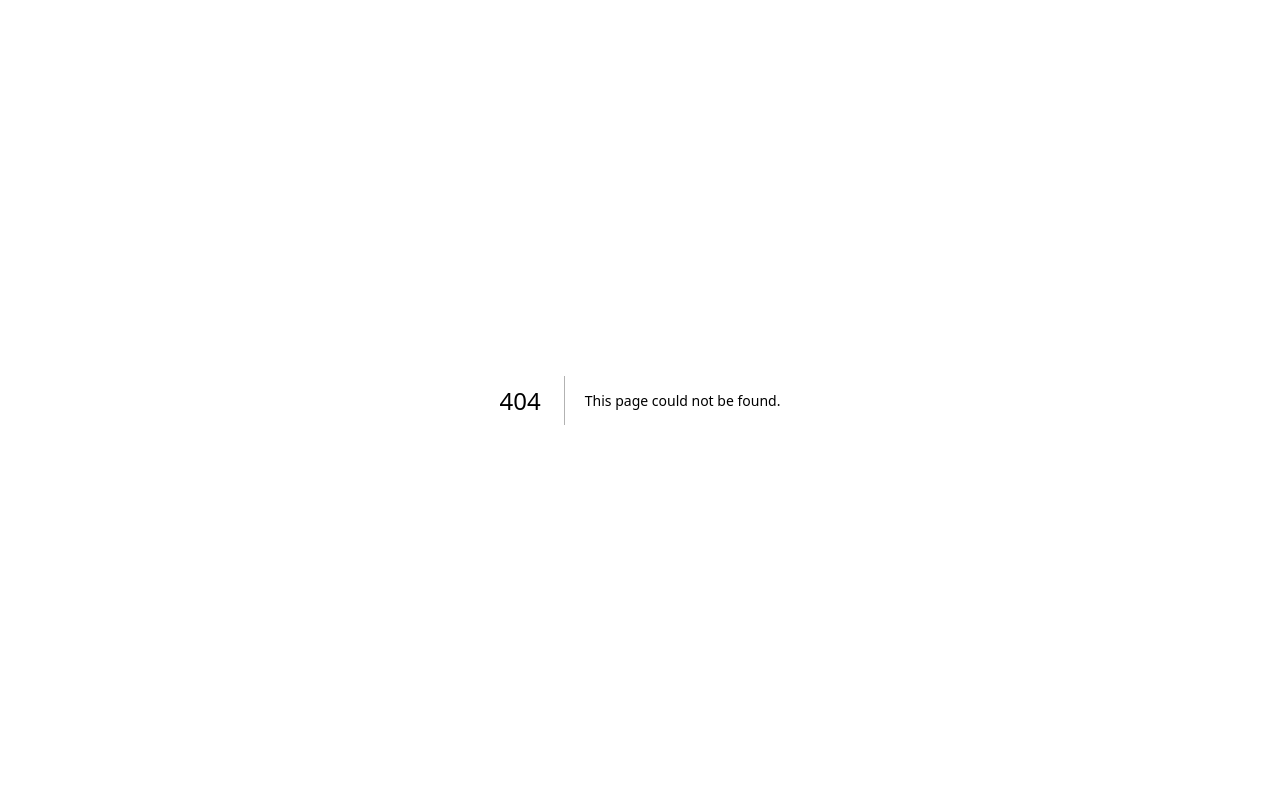
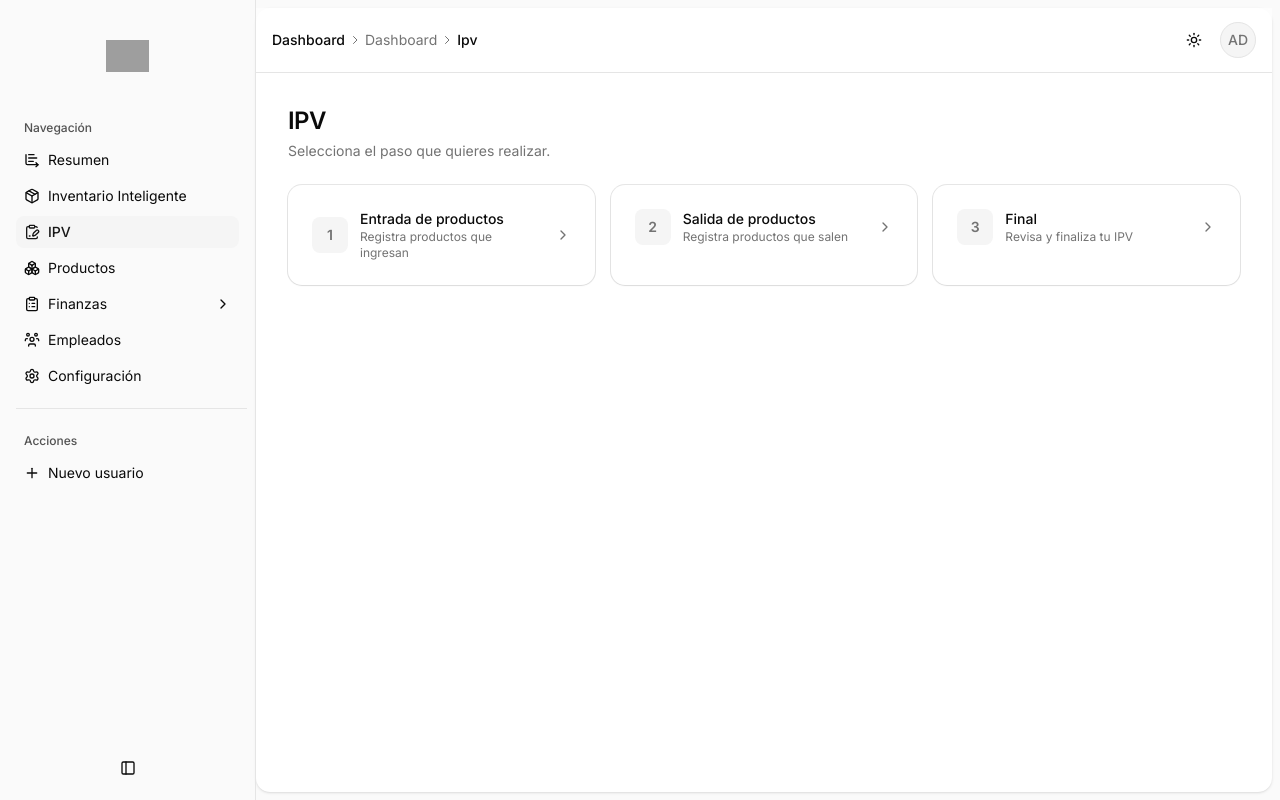
Before and after one commit to Pelaeezzz/business-admin, a Next.js app: page /dashboard/ipv in a window 1280 px wide. Before the commit this address had no page. Built offline with nearby package versions, Linux system fonts and the light colour scheme; grey boxes are pictures that could not be loaded.

Commit message:
feat(ipv): added ipv page

```diff
--- /dev/null
+++ b/src/app/dashboard/ipv/page.tsx
@@ -0,0 +1,38 @@
+import { StepCards, type StepItem } from "@/components/step-cards/step-cards";
+import { routes } from "@/routes/routes";
+
+const ipvSteps: StepItem[] = [
+  {
+    number: 1,
+    title: "Entrada de productos",
+    description: "Registra productos que ingresan",
+    href: routes.ipvEntrada,
+  },
+  {
+    number: 2,
+    title: "Salida de productos",
+    description: "Registra productos que salen",
+    href: routes.ipvSalida,
+  },
+  {
+    number: 3,
+    title: "Final",
+    description: "Revisa y finaliza tu IPV",
+    href: routes.ipvFinal,
+  },
+];
+
+export default function IpvPage() {
+  return (
+    <div className="flex flex-col gap-6">
+      <header className="flex flex-col gap-1">
+        <h1 className="text-2xl font-semibold tracking-tight">IPV</h1>
+        <p className="text-sm text-muted-foreground">
+          Selecciona el paso que quieres realizar.
+        </p>
+      </header>
+
+      <StepCards steps={ipvSteps} label="Pasos del IPV" />
+    </div>
+  );
+}
```
